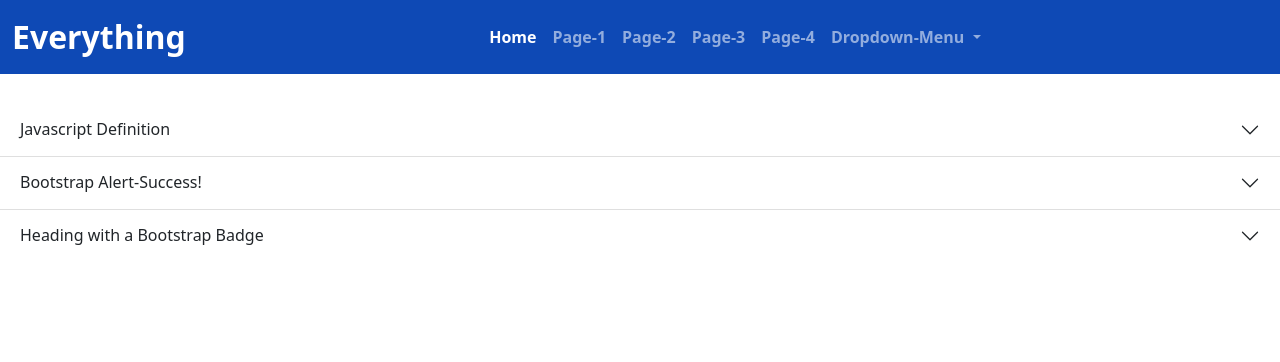
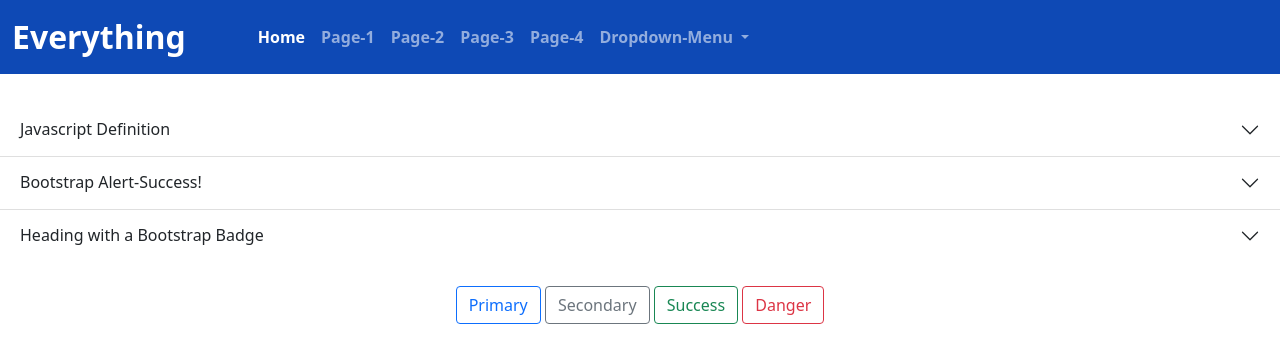
Before and after one commit to KevinPFleming/Everything-Project, a plain HTML site: page index.html in a window 1280 px wide. Drawn offline with nearby package versions, Linux system fonts and the light colour scheme.

Commit message:
commit all

```diff
--- a/index.html
+++ b/index.html
@@ -21,7 +21,7 @@
                 <span class="navbar-toggler-icon"></span>
             </button>
             <div class="collapse navbar-collapse" id="navbarNavDropdown">
-                <ul class="navbar-nav mx-auto">
+                <ul class="navbar-nav mx-5">
                     <li class="nav-item">
                         <a class="nav-link active" aria-current="page" href="index.html">Home</a>
                     </li>
@@ -66,6 +66,7 @@
             <div id="flush-collapseOne" class="accordion-collapse collapse" aria-labelledby="flush-headingOne"
                 data-bs-parent="#accordionFlushExample">
                 <div class="accordion-body"><strong><em>What is a JavaScript method vs function?</em></strong>
+                    <hr>
                     In short: a method is a function that belongs to a class. In JavaScript, however,
                     a method is a function that belongs to an object. Everything in JavaScript is an object;
                     a function is an object; an Array is an object. </div>
@@ -106,6 +107,13 @@
             </div>
         </div>
     </div>
+  <!-- Using text-center class instead of mx-auto -->
+    <div class="container-fluid mt-4 text-center">
+        <button type="button" class="btn btn-outline-primary">Primary</button>
+        <button type="button" class="btn btn-outline-secondary">Secondary</button>
+        <button type="button" class="btn btn-outline-success">Success</button>
+        <button type="button" class="btn btn-outline-danger">Danger</button>
+    </div>
 
 
 
```
Also changed, not shown: page-2.html (+1 -0 lines), page-3.html (+2 -0 lines), page-4.html (+3 -0 lines).
